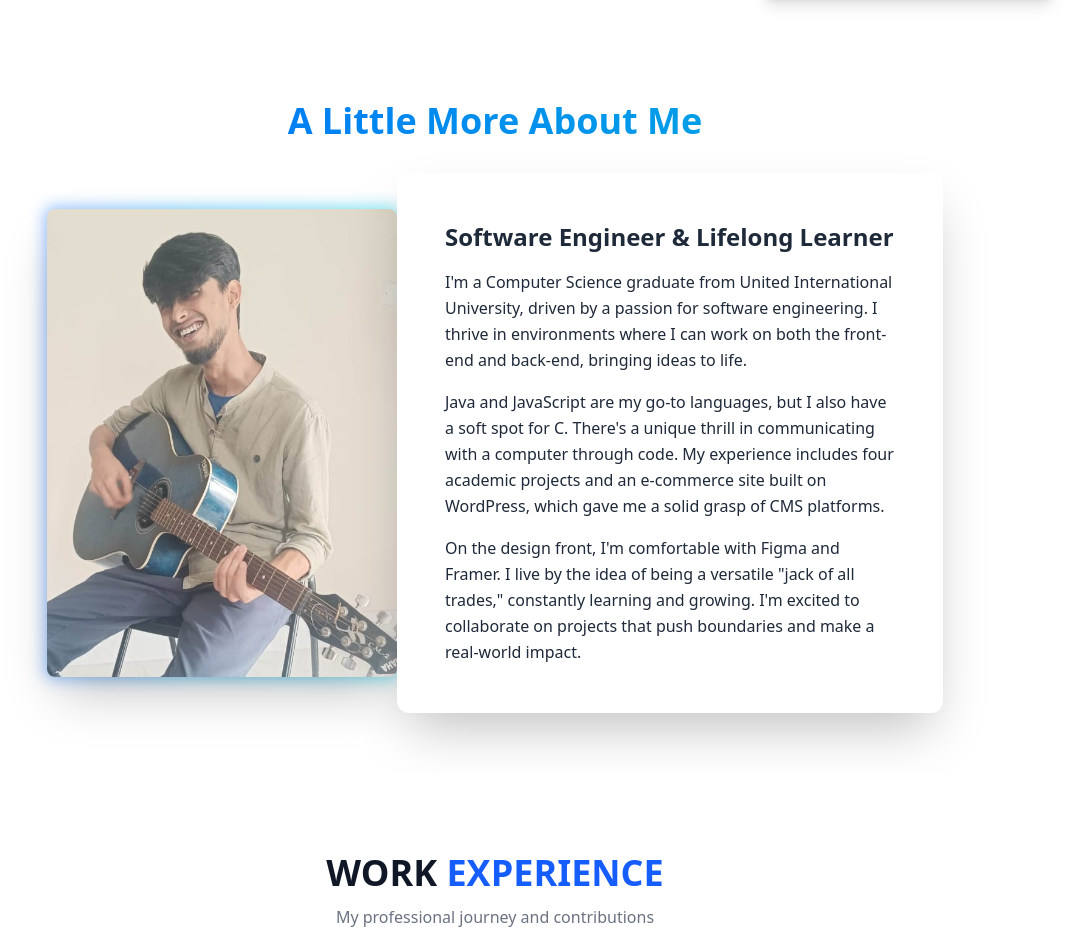
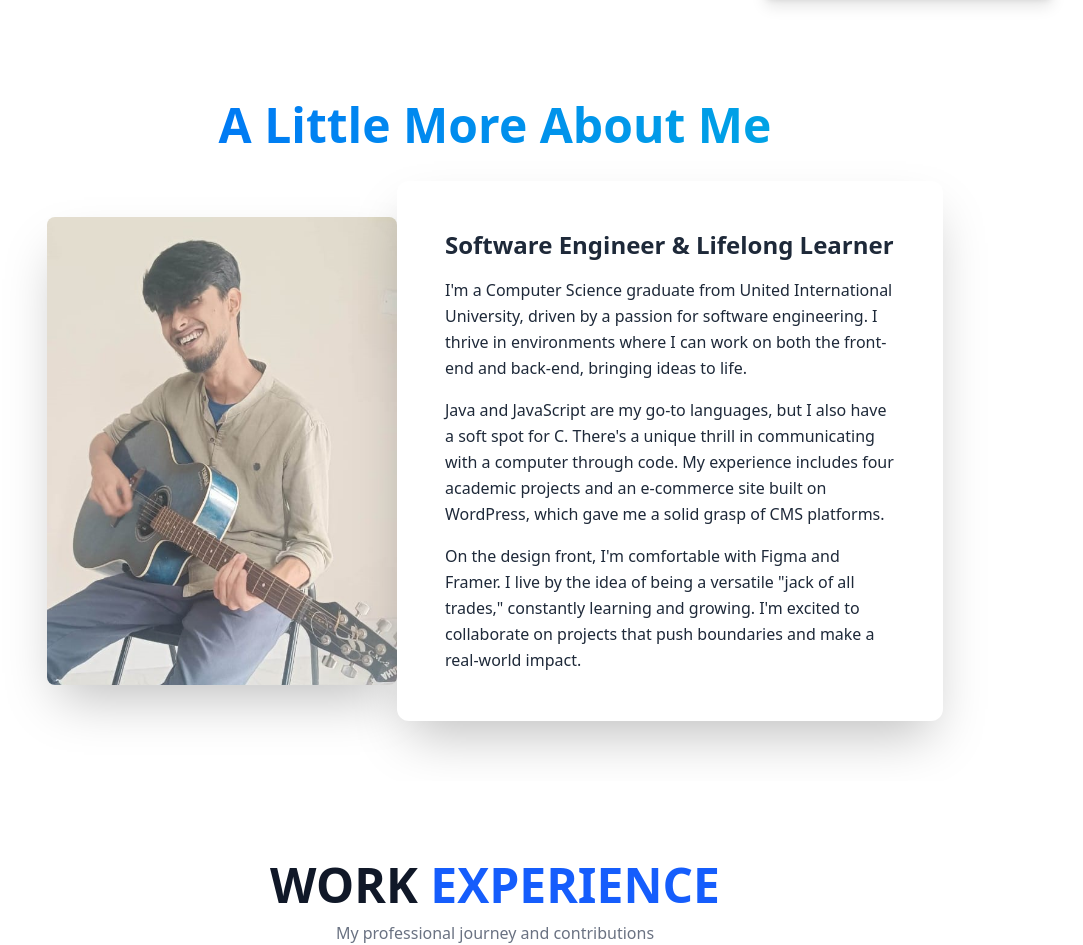
Before and after one commit to dksaddy/msadik, a Next.js app: page / in a window 1280 px wide. Shown: the part 702-1647 px from the top of the page, without its empty margins (145-1228 px from the left). Built offline with nearby package versions, Linux system fonts and the light colour scheme.

Commit message:
font size consistency refactor latter

```diff
--- a/app/components/About.jsx
+++ b/app/components/About.jsx
@@ -11,7 +11,7 @@ export default function About() {
           transition={{ duration: 0.8, ease: 'easeOut' }}
 
         >
-          <h2 className="text-4xl font-bold text-center mb-8 bg-gradient-to-r from-blue-600 to-cyan-500 bg-clip-text text-transparent">
+          <h2 className="text-4xl md:text-5xl font-bold text-center mb-8 bg-gradient-to-r from-blue-600 to-cyan-500 bg-clip-text text-transparent">
             A Little More About Me
           </h2>
         </motion.div>
@@ -26,7 +26,7 @@ export default function About() {
 
           >
             <div className="relative group">
-              <div className="absolute -inset-0.5 bg-gradient-to-r from-blue-500 to-cyan-400 rounded-lg blur opacity-50 group-hover:opacity-75 transition duration-1000 group-hover:duration-200 animate-tilt"></div>
+              <div className="absolute -inset-0.5 rounded-lg blur opacity-50 group-hover:opacity-75 transition duration-1000 group-hover:duration-200 animate-tilt"></div>
               <img
                 src="./Mohiuddin Mohammad Sadik_Software Engineer1.jpg"
                 alt="Mohiuddin Mohammad Sadik"
--- a/app/components/Education.jsx
+++ b/app/components/Education.jsx
@@ -34,7 +34,7 @@ export default function Education() {
     visible: {
       opacity: 1,
       y: 0,
-      transition: { duration: 0.4, ease: "easeOut" },
+      transition: { duration: 0.6, ease: "easeOut" },
     },
   };
 
--- a/app/components/Experience.jsx
+++ b/app/components/Experience.jsx
@@ -44,7 +44,7 @@ export default function Experience() {
           whileInView={{ opacity: 1, y: 0 }}
           transition={{ duration: 0.8, ease: 'easeOut' }}
         >
-          <h2 className="text-3xl md:text-4xl font-bold text-gray-900 mb-3">
+          <h2 className="text-4xl md:text-5xl font-bold text-gray-900 mb-3">
             WORK <span className="text-blue-600">EXPERIENCE</span>
           </h2>
           <p className="text-gray-500 max-w-lg mx-auto">
--- a/app/components/Project.jsx
+++ b/app/components/Project.jsx
@@ -1,3 +1,5 @@
+"use client"
+import { motion } from "framer-motion"
 export default function Projects() {
   const projects = [
     {
@@ -26,15 +28,21 @@ export default function Projects() {
   return (
     <section id="projects" className="py-15 px-4 md:px-8 lg:px-15 bg-white">
       <div className="max-w-7xl mx-auto">
-        <div className="text-center mb-16">
-          <span className="inline-block px-4 py-1.5 text-sm font-medium text-indigo-600 bg-indigo-100 rounded-full mb-4">
-            My Work
-          </span>
-          <h2 className="text-4xl md:text-5xl font-bold text-gray-900 mb-4">
-            Featured <span className="text-indigo-600">Projects</span>
+
+        {/* Section Heading */}
+        <motion.div
+          className="text-center mb-10"
+          initial={{ opacity: 0, y: 50 }}
+          whileInView={{ opacity: 1, y: 0 }}
+          transition={{ duration: 0.8, ease: "easeOut", delay: 0.2 }}
+        >
+          <h2 className="text-4xl md:text-5xl font-bold text-gray-900 mb-3">
+            FEATURED <span className="text-blue-600">PROJECTS</span>
           </h2>
-          <div className="w-20 h-1 bg-gradient-to-r from-indigo-400 to-purple-500 mx-auto rounded-full"></div>
-        </div>
+          <p className="text-gray-500 max-w-2xl mx-auto">
+            My academic background and relevant coursework
+          </p>
+        </motion.div>
 
         <div className="grid gap-8 md:grid-cols-2">
           {projects.map((project, idx) => (
```
